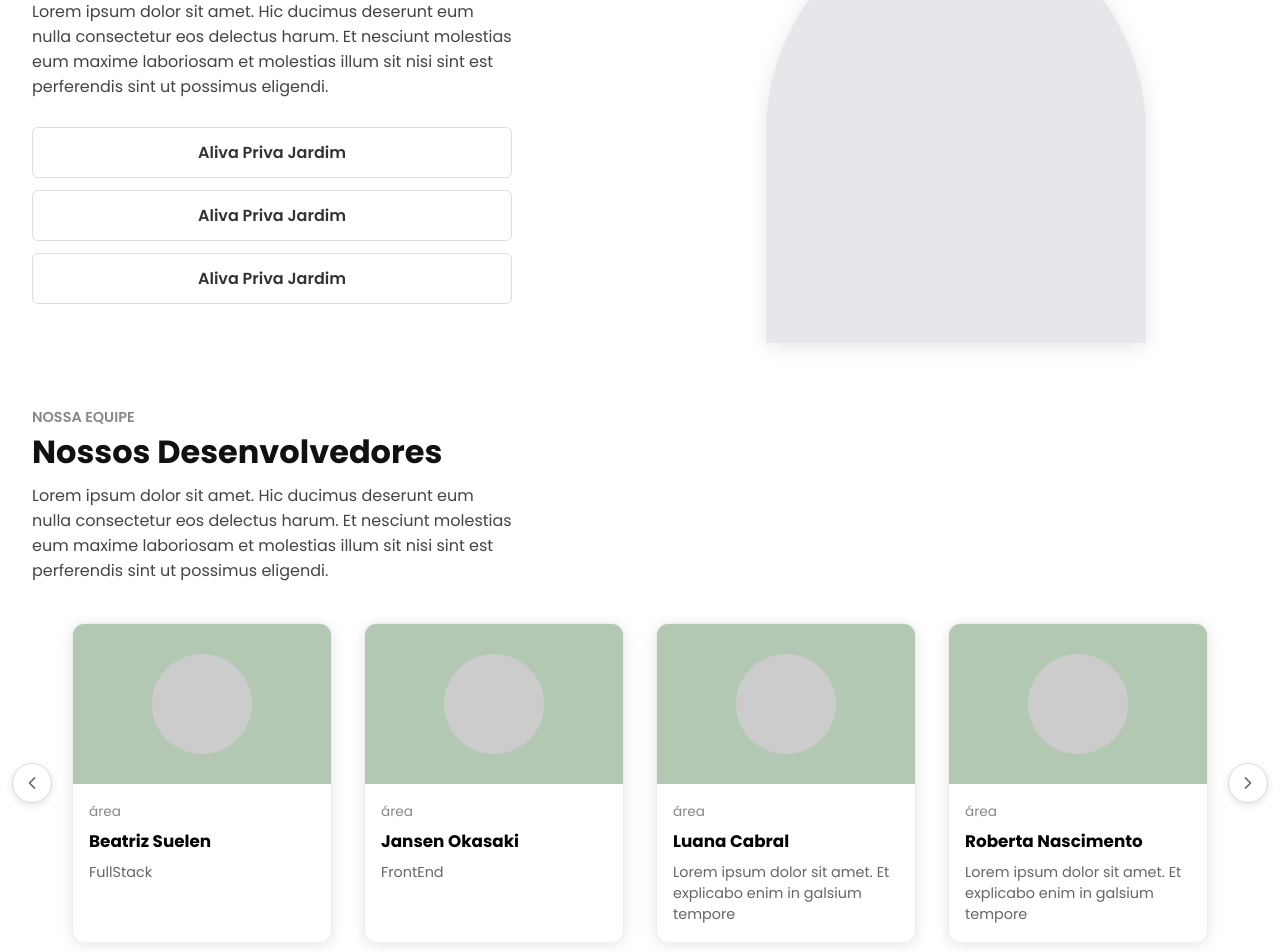
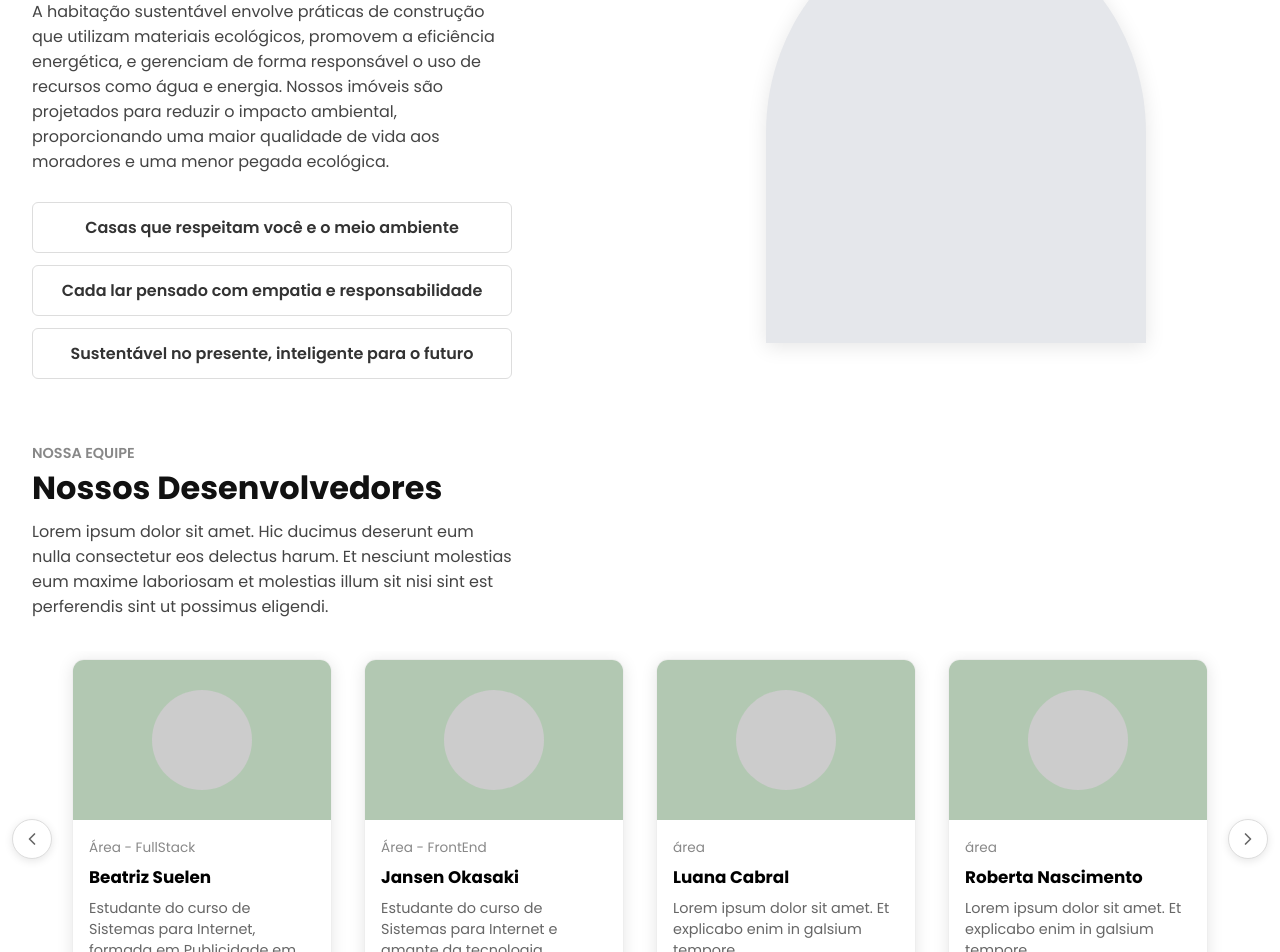
Before and after one commit to zurannii/projeto-frontend, a Next.js app in the folder projeto-frontend/: page /nosso-valor in a window 1280 px wide. Shown: the part 230-1182 px from the top of the page. Built offline with nearby package versions, Linux system fonts and the light colour scheme.

Commit message:
Adições e alterações em OurValue e TeamCard

```diff
--- a/projeto-frontend/src/components/OurValue/OurValue.jsx
+++ b/projeto-frontend/src/components/OurValue/OurValue.jsx
@@ -4,16 +4,16 @@ import './OurValue.css';
 
 const valores = [
   {
-    title: 'Aliva Priva Jardim',
-    desc: 'Lorem ipsum dolor sit amet. Hic ducimus deserunt eum nulla consectetur eos delectus harum. Et nesciunt molestias eum maxime laboriosam et molestias illum sit nisi sint est perferendis sint ut possimus eligendi.'
+    title: 'Casas que respeitam você e o meio ambiente',
+    desc: 'A responsabilidade social e ambiental é um dos pilares que orientam as ações da nossa imobiliária. Nós nos comprometemos a desenvolver e oferecer empreendimentos que respeitem o meio ambiente e promovam o bem-estar das comunidades onde atuamos.'
   },
   {
-    title: 'Aliva Priva Jardim',
-    desc: 'Lorem ipsum dolor sit amet. Hic ducimus deserunt eum nulla consectetur eos delectus harum. Et nesciunt molestias eum maxime laboriosam et molestias illum sit nisi sint est perferendis sint ut possimus eligendi.'
+    title: 'Cada lar pensado com empatia e responsabilidade',
+    desc: 'Nossos lares são mais do que estruturas: são um espaço de cuidado, acolhimento e propósito. Por isso, projetamos cada imóvel com empatia, respeitando as necessidades das pessoas e promovendo bem-estar, com responsabilidade ambiental e social.'
   },
   {
-    title: 'Aliva Priva Jardim',
-    desc: 'Lorem ipsum dolor sit amet. Hic ducimus deserunt eum nulla consectetur eos delectus harum. Et nesciunt molestias eum maxime laboriosam et molestias illum sit nisi sint est perferendis sint ut possimus eligendi.'
+    title: 'Sustentável no presente, inteligente para o futuro',
+    desc: 'Nossos projetos unem soluções ecológicas com inovação. Utilizamos materiais conscientes, tecnologias eficientes e práticas que reduzem o impacto ambiental hoje, enquanto preparamos cada espaço para as necessidades do amanhã.'
   },
 ];
 
@@ -40,7 +40,7 @@ export default function ValorSection() {
       <div className="valor-info">
         <div className="valor-label">Nosso Valor</div>
         <h1 className="primaryText valor-title">O que nos torna únicos?</h1>
-        <p className="valor-desc">Lorem ipsum dolor sit amet. Hic ducimus deserunt eum nulla consectetur eos delectus harum. Et nesciunt molestias eum maxime laboriosam et molestias illum sit nisi sint est perferendis sint ut possimus eligendi.</p>
+        <p className="valor-desc">A habitação sustentável envolve práticas de construção que utilizam materiais ecológicos, promovem a eficiência energética, e gerenciam de forma responsável o uso de recursos como água e energia. Nossos imóveis são projetados para reduzir o impacto ambiental, proporcionando uma maior qualidade de vida aos moradores e uma menor pegada ecológica.</p>
         <div className="valor-cards">
           {valores.map((v, idx) => (
             <ValorCard
--- a/projeto-frontend/src/components/TeamCard/TeamCard.jsx
+++ b/projeto-frontend/src/components/TeamCard/TeamCard.jsx
@@ -5,14 +5,14 @@ import './TeamCard.css'; // Import the new equipe.css file
 const equipe = [
   {
     nome: 'Beatriz Suelen',
-    area: 'área',
-    desc: 'FullStack',
+    area: 'Área - FullStack',
+    desc: 'Estudante do curso de Sistemas para Internet, formada em Publicidade em um curso Técnico de Jogos Digitais.',
     image: ''
   },
   {
     nome: 'Jansen Okasaki',
-    area: 'área',
-    desc: 'FrontEnd',
+    area: 'Área - FrontEnd',
+    desc: 'Estudante do curso de Sistemas para Internet e amante da tecnologia.',
     image: ''
   },
   {
```
